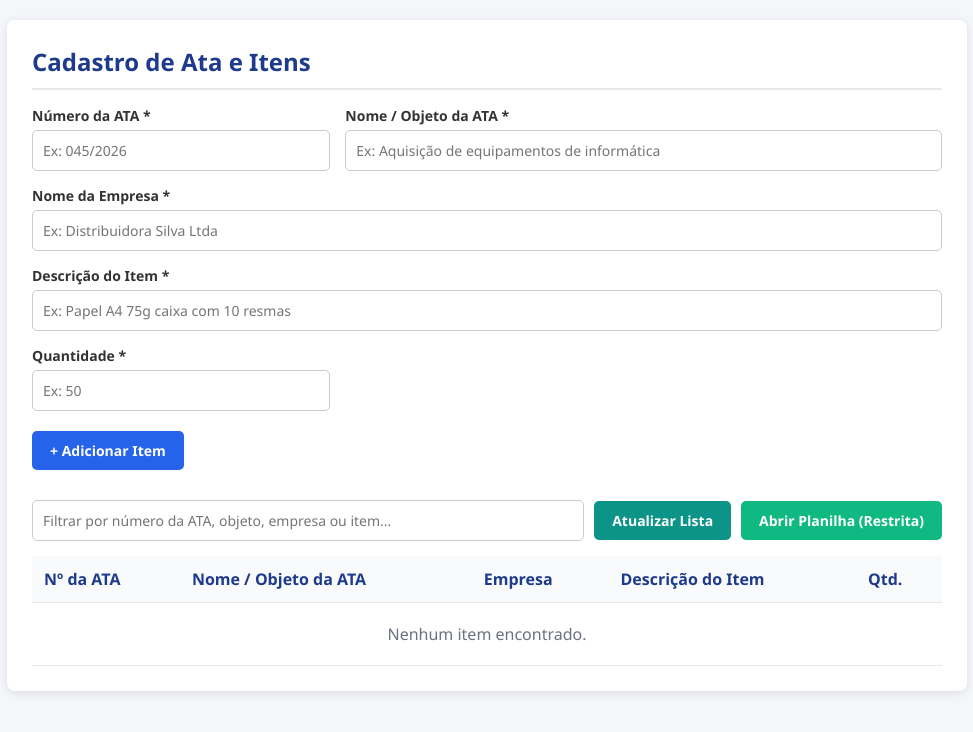
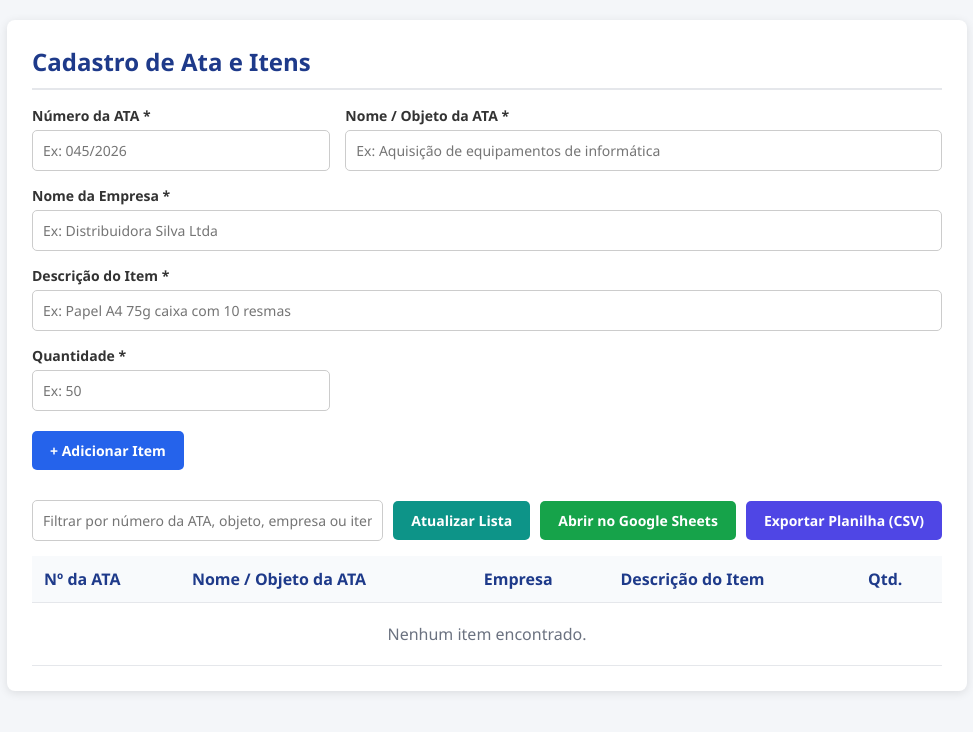
Before and after one commit to liviapederiva-rgb/atas, a plain HTML site: page index.html in a window 1280 px wide. Shown: the whole page, without its empty margins (153-1126 px from the left). Drawn offline with Linux system fonts and the light colour scheme; no server answers.

Commit message:
Modify button styles and implement CSV export
Updated button styles and added export functionality.

```diff
--- a/index.html
+++ b/index.html
@@ -89,11 +89,18 @@
       background-color: #0f766e;
     }
     .btn-sheets {
-      background-color: #10b981;
+      background-color: #16a34a;
       color: white;
     }
     .btn-sheets:hover {
-      background-color: #059669;
+      background-color: #15803d;
+    }
+    .btn-export {
+      background-color: #4f46e5;
+      color: white;
+    }
+    .btn-export:hover {
+      background-color: #4338ca;
     }
     .toolbar {
       display: flex;
@@ -201,7 +208,8 @@
   <div class="toolbar">
     <input type="text" id="busca" class="search-box" placeholder="Filtrar por número da ATA, objeto, empresa ou item..." onkeyup="renderizarTabela()">
     <button type="button" class="btn btn-refresh" onclick="carregarDoSheets()">Atualizar Lista</button>
-    <a href="https://docs.google.com/spreadsheets/d/1_x61VDyNfVrgpnZx9D10gjyy19gNwaGkoyhgX-w8Pzk/edit?gid=0" target="_blank" class="btn btn-sheets">Abrir Planilha (Restrita)</a>
+    <a href="https://docs.google.com/spreadsheets/d/1_x61VDyNfVrgpnZx9D10gjyy19gNwaGkoyhgX-w8Pzk/edit?gid=0" target="_blank" class="btn btn-sheets">Abrir no Google Sheets</a>
+    <button type="button" class="btn btn-export" onclick="exportarCSV()">Exportar Planilha (CSV)</button>
   </div>
 
   <div id="statusMsg" class="status-msg"></div>
@@ -319,6 +327,35 @@
     });
   }
 
+  function exportarCSV() {
+    if (registros.length === 0) {
+      mostrarStatus('Não há itens cadastrados para exportar.', 'error');
+      return;
+    }
+
+    let csv = '\uFEFFNº da ATA;Nome / Objeto da ATA;Empresa;Descrição do Item;Quantidade\n';
+    registros.forEach(item => {
+      const linha = [
+        `"${String(item.numeroAta || '').replace(/"/g, '""')}"`,
+        `"${String(item.nomeAta || '').replace(/"/g, '""')}"`,
+        `"${String(item.nomeEmpresa || '').replace(/"/g, '""')}"`,
+        `"${String(item.descricaoItem || '').replace(/"/g, '""')}"`,
+        `"${item.quantidade}"`
+      ].join(';');
+      csv += linha + '\n';
+    });
+
+    const blob = new Blob([csv], { type: 'text/csv;charset=utf-8;' });
+    const url = URL.createObjectURL(blob);
+    const a = document.createElement('a');
+    a.href = url;
+    a.download = 'controle_atas.csv';
+    document.body.appendChild(a);
+    a.click();
+    document.body.removeChild(a);
+    URL.revokeObjectURL(url);
+  }
+
   carregarDoSheets();
 </script>
 
```
